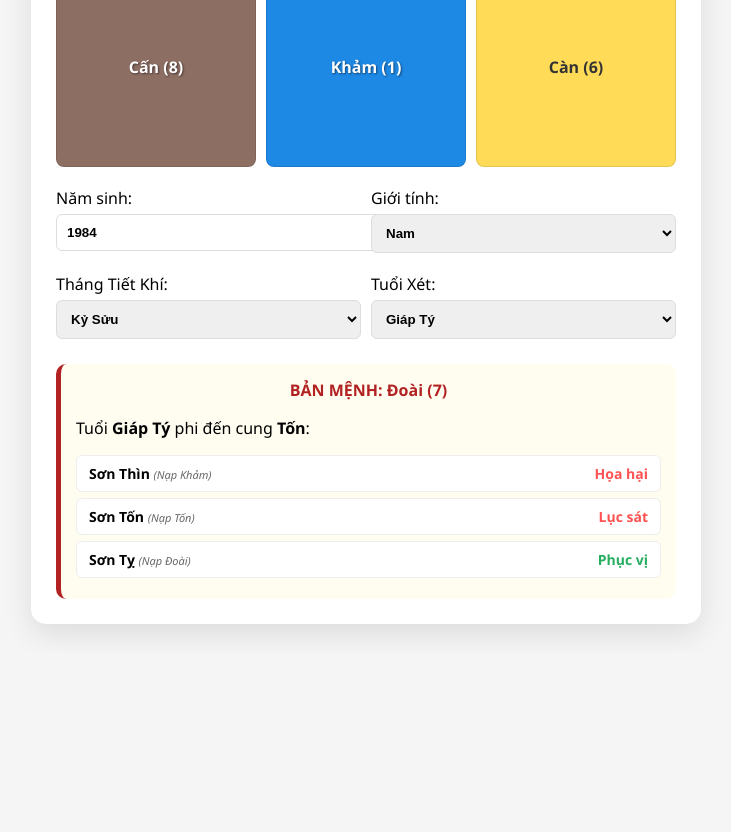
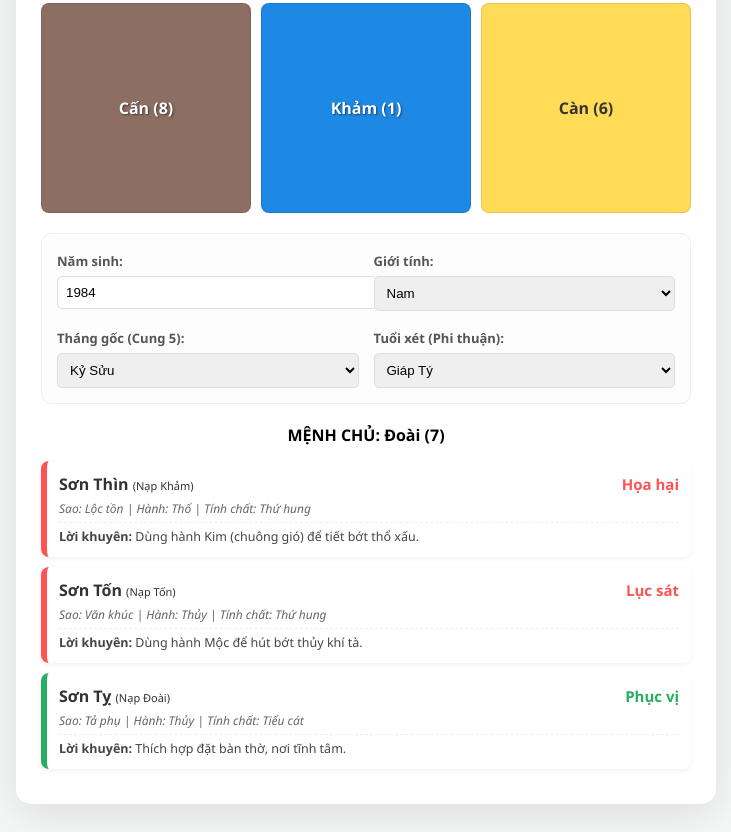
Before and after one commit to sophiemeisam/sophiemeisam.github.io, a plain HTML site: page tuoi_24son_thuan.html in a window 1280 px wide. Shown: the part 553-1385 px from the top of the page, without its empty margins (274-1005 px from the left). Before the commit the page ends 1205 px from the top, so only its background shows below. Drawn offline with Linux system fonts and the light colour scheme.

Commit message:
Update tuoi_24son_thuan.html

```diff
--- a/tuoi_24son_thuan.html
+++ b/tuoi_24son_thuan.html
@@ -2,35 +2,38 @@
 <html lang="vi">
 <head>
     <meta charset="UTF-8">
-    <title>Bát Trạch Tinh Hoa - 24 Sơn Nạp Giáp</title>
+    <title>Bát Trạch Tinh Hoa - 24 Sơn Toàn Tập</title>
     <style>
         :root {
             --color-kham: #1e88e5; --color-kim: #ffdb58; --color-tho: #8d6e63;
             --color-moc: #43a047; --color-hoa: #e91e63; --color-trung: #d4a373;
             --bad: #ff5252; --good: #27ae60;
         }
-        body { font-family: 'Segoe UI', sans-serif; background: #f5f5f5; display: flex; flex-direction: column; align-items: center; padding: 20px; }
-        .container { background: #fff; padding: 25px; border-radius: 15px; box-shadow: 0 10px 30px rgba(0,0,0,0.1); width: 620px; }
-        .grid { display: grid; grid-template-columns: repeat(3, 1fr); gap: 10px; margin: 20px 0; }
+        body { font-family: 'Segoe UI', sans-serif; background: #f4f7f6; display: flex; flex-direction: column; align-items: center; padding: 20px; }
+        .container { background: #fff; padding: 25px; border-radius: 15px; box-shadow: 0 10px 40px rgba(0,0,0,0.1); width: 650px; }
+        .header { text-align: center; color: #b22222; font-weight: bold; font-size: 22px; margin-bottom: 20px; border-bottom: 3px double #b22222; padding-bottom: 10px; }
+        .grid { display: grid; grid-template-columns: repeat(3, 1fr); gap: 10px; margin-bottom: 20px; }
         .cell { aspect-ratio: 1/1; border-radius: 8px; display: flex; flex-direction: column; align-items: center; justify-content: center; color: white; text-shadow: 1px 1px 2px rgba(0,0,0,0.5); font-weight: bold; border: 1px solid rgba(0,0,0,0.1); }
         #c4 { background: var(--color-moc); } #c9 { background: var(--color-hoa); } #c2 { background: var(--color-tho); }
         #c3 { background: var(--color-moc); } #c5 { background: var(--color-trung); border: 2px solid #d4af37; } #c7 { background: var(--color-kim); color: #333; text-shadow: none; }
         #c8 { background: var(--color-tho); } #c1 { background: var(--color-kham); } #c6 { background: var(--color-kim); color: #333; text-shadow: none; }
         .tag { font-size: 11px; padding: 3px; border-radius: 4px; width: 90%; text-align: center; background: rgba(255,255,255,0.9); color: #333; margin-top: 3px; border: 1px solid #ccc; }
-        .input-group { display: flex; gap: 10px; margin-bottom: 15px; }
-        .input-group div { flex: 1; }
-        select, input { width: 100%; padding: 10px; margin: 5px 0; border-radius: 6px; border: 1px solid #ddd; font-weight: bold; }
-        .analysis { background: #fffdf0; padding: 15px; border-radius: 10px; margin-top: 20px; border-left: 5px solid #b22222; }
-        .son-item { margin-bottom: 6px; padding: 8px 12px; border-radius: 6px; background: #fff; border: 1px solid #eee; display: flex; justify-content: space-between; align-items: center; font-size: 14px; }
-        .hung { color: var(--bad); font-weight: bold; } .cat { color: var(--good); font-weight: bold; }
-        .nap-info { font-size: 11px; color: #666; font-style: italic; }
-        .header { text-align: center; color: #b22222; font-weight: bold; font-size: 20px; margin-bottom: 20px; text-transform: uppercase; }
+        .input-box { display: grid; grid-template-columns: 1fr 1fr; gap: 15px; margin-bottom: 20px; background: #fdfdfd; padding: 15px; border-radius: 10px; border: 1px solid #eee; }
+        label { font-size: 13px; font-weight: bold; color: #555; }
+        select, input { width: 100%; padding: 8px; margin-top: 5px; border-radius: 5px; border: 1px solid #ddd; outline: none; }
+        .son-card { margin-bottom: 10px; padding: 12px; border-radius: 8px; border-left: 6px solid #ccc; background: #fff; box-shadow: 0 2px 5px rgba(0,0,0,0.05); }
+        .son-header { display: flex; justify-content: space-between; align-items: center; margin-bottom: 5px; }
+        .son-name { font-weight: bold; font-size: 16px; color: #333; }
+        .sao-name { font-weight: bold; font-size: 15px; }
+        .ngu-hanh { font-size: 12px; color: #666; font-style: italic; }
+        .advice { font-size: 12.5px; color: #444; margin-top: 5px; padding-top: 5px; border-top: 1px dashed #eee; }
+        .hung { color: var(--bad); } .cat { color: var(--good); }
     </style>
 </head>
 <body>
 
 <div class="container">
-    <div class="header">Bát Trạch 24 Sơn Tinh Hoa</div>
+    <div class="header">Bát Trạch Tinh Hoa - Nhị Thập Tứ Sơn</div>
 
     <div class="grid">
         <div class="cell" id="c4">Tốn (4)<div id="v4"></div></div>
@@ -44,16 +47,14 @@
         <div class="cell" id="c6">Càn (6)<div id="v6"></div></div>
     </div>
 
-    <div class="input-group">
+    <div class="input-box">
         <div><label>Năm sinh:</label><input type="number" id="txtNam" value="1984" onchange="run()"></div>
         <div><label>Giới tính:</label><select id="selGioiTinh" onchange="run()"><option value="nam">Nam</option><option value="nu">Nữ</option></select></div>
-    </div>
-    <div class="input-group">
-        <div><label>Tháng Tiết Khí:</label><select id="selThang" onchange="run()"></select></div>
-        <div><label>Tuổi Xét:</label><select id="selTuoi" onchange="run()"></select></div>
+        <div><label>Tháng gốc (Cung 5):</label><select id="selThang" onchange="run()"></select></div>
+        <div><label>Tuổi xét (Phi thuận):</label><select id="selTuoi" onchange="run()"></select></div>
     </div>
 
-    <div id="analysisBox" class="analysis"></div>
+    <div id="result"></div>
 </div>
 
 <script>
@@ -61,41 +62,46 @@ const hoaGiap = ["Giáp Tý","Ất Sửu","Bính Dần","Đinh Mão","Mậu Thì
 const ltx = [5, 6, 7, 8, 9, 1, 2, 3, 4];
 const tenQ = {1:"Khảm", 2:"Khôn", 3:"Chấn", 4:"Tốn", 6:"Càn", 7:"Đoài", 8:"Cấn", 9:"Ly"};
 
-// DATA MAPPING 24 SƠN THEO NẠP GIÁP BẠN CUNG CẤP
+const infoSao = {
+    "Sinh khí": {sao: "Tham lang", hanh: "Mộc", loai: "Thượng cát", advise: "Tăng cường cây xanh, hành thủy (bể cá) để sinh mộc."},
+    "Diên niên": {sao: "Vũ khúc", hanh: "Kim", loai: "Thượng cát", advise: "Dùng vật phẩm kim khí, màu trắng/vàng để trợ lực."},
+    "Thiên y": {sao: "Cự môn", hanh: "Thổ", loai: "Trung cát", advise: "Tốt cho sức khỏe, dùng gốm sứ, đá tự nhiên."},
+    "Phục vị": {sao: "Tả phụ", hanh: "Thủy", loai: "Tiểu cát", advise: "Thích hợp đặt bàn thờ, nơi tĩnh tâm."},
+    "Tuyệt mệnh": {sao: "Phá quân", hanh: "Kim", loai: "Đại hung", advise: "Cần dùng hành Hỏa (màu đỏ) hoặc Thủy để tiết chế."},
+    "Ngũ quỷ": {sao: "Liêm trinh", hanh: "Hỏa", loai: "Đại hung", advise: "Dùng hành Thổ để tiết bớt hỏa khí xấu."},
+    "Họa hại": {sao: "Lộc tồn", hanh: "Thổ", loai: "Thứ hung", advise: "Dùng hành Kim (chuông gió) để tiết bớt thổ xấu."},
+    "Lục sát": {sao: "Văn khúc", hanh: "Thủy", loai: "Thứ hung", advise: "Dùng hành Mộc để hút bớt thủy khí tà."}
+};
+
 const mappingSonQuai = {
-    1: { name: "Khảm", sons: [{s:"Nhâm", q:6}, {s:"Tý", q:1}, {s:"Quý", q:2}] },
-    2: { name: "Khôn", sons: [{s:"Mùi", q:3}, {s:"Khôn", q:2}, {s:"Thân", q:1}] },
-    3: { name: "Chấn", sons: [{s:"Giáp", q:6}, {s:"Mão", q:3}, {s:"Ất", q:2}] },
-    4: { name: "Tốn", sons: [{s:"Thìn", q:1}, {s:"Tốn", q:4}, {s:"Tỵ", q:7}] },
-    6: { name: "Càn", sons: [{s:"Tuất", q:9}, {s:"Càn", q:6}, {s:"Hợi", q:3}] },
-    7: { name: "Đoài", sons: [{s:"Canh", q:3}, {s:"Dậu", q:7}, {s:"Tân", q:4}] },
-    8: { name: "Cấn", sons: [{s:"Sửu", q:7}, {s:"Cấn", q:8}, {s:"Dần", q:9}] },
-    9: { name: "Ly", sons: [{s:"Bính", q:8}, {s:"Ngọ", q:9}, {s:"Đinh", q:7}] }
+    1: { sons: [{s:"Nhâm", q:6}, {s:"Tý", q:1}, {s:"Quý", q:2}] },
+    2: { sons: [{s:"Mùi", q:3}, {s:"Khôn", q:2}, {s:"Thân", q:1}] },
+    3: { sons: [{s:"Giáp", q:6}, {s:"Mão", q:3}, {s:"Ất", q:2}] },
+    4: { sons: [{s:"Thìn", q:1}, {s:"Tốn", q:4}, {s:"Tỵ", q:7}] },
+    6: { sons: [{s:"Tuất", q:9}, {s:"Càn", q:6}, {s:"Hợi", q:3}] },
+    7: { sons: [{s:"Canh", q:3}, {s:"Dậu", q:7}, {s:"Tân", q:4}] },
+    8: { sons: [{s:"Sửu", q:7}, {s:"Cấn", q:8}, {s:"Dần", q:9}] },
+    9: { sons: [{s:"Bính", q:8}, {s:"Ngọ", q:9}, {s:"Đinh", q:7}] }
 };
 
 const batSat = {
-    "1": {1:"Phục vị", 2:"Tuyệt mệnh", 3:"Thiên y", 4:"Sinh khí", 6:"Lục sát", 7:"Họa hại", 8:"Ngũ quỷ", 9:"Diên niên"},
-    "2": {1:"Tuyệt mệnh", 2:"Phục vị", 3:"Họa hại", 4:"Ngũ quỷ", 6:"Diên niên", 7:"Thiên y", 8:"Sinh khí", 9:"Lục sát"},
-    "3": {1:"Thiên y", 2:"Họa hại", 3:"Phục vị", 4:"Diên niên", 6:"Ngũ quỷ", 7:"Tuyệt mệnh", 8:"Lục sát", 9:"Sinh khí"},
-    "4": {1:"Sinh khí", 2:"Ngũ quỷ", 3:"Diên niên", 4:"Phục vị", 6:"Họa hại", 7:"Lục sát", 8:"Tuyệt mệnh", 9:"Thiên y"},
-    "6": {1:"Lục sát", 2:"Diên niên", 3:"Ngũ quỷ", 4:"Họa hại", 6:"Phục vị", 7:"Sinh khí", 8:"Thiên y", 9:"Tuyệt mệnh"},
-    "7": {1:"Họa hại", 2:"Thiên y", 3:"Tuyệt mệnh", 4:"Lục sát", 6:"Sinh khí", 7:"Phục vị", 8:"Diên niên", 9:"Ngũ quỷ"},
-    "8": {1:"Ngũ quỷ", 2:"Sinh khí", 3:"Lục sát", 4:"Tuyệt mệnh", 6:"Thiên y", 7:"Diên niên", 8:"Phục vị", 9:"Họa hại"},
-    "9": {1:"Diên niên", 2:"Lục sát", 3:"Sinh khí", 4:"Thiên y", 6:"Tuyệt mệnh", 7:"Ngũ quỷ", 8:"Họa hại", 9:"Phục vị"}
+    "1": {1:1, 2:5, 3:3, 4:1, 6:8, 7:7, 8:6, 9:2}, // Tương đương ma trận Du Niên
+    "7": {1:7, 2:3, 3:5, 4:8, 6:1, 7:4, 8:2, 9:6} // Ví dụ Đoài 7
 };
-
-// ... Data cung phi (giữ nguyên chuẩn phong thủy)
-const dataCungPhi = { 1984: {nam: 7, nu: 8} /* ... thêm các năm khác ở đây */ };
-for(let y=1924; y<=2043; y++) {
-    if(!dataCungPhi[y]) {
-        let s = Math.floor(y/100); let n = y%100;
-        let m = (100-n)%9; if(m===0) m=9; // Nam
-        let f = (n+5)%9; if(f===0) f=9; // Nữ (đơn giản hóa)
-        // Lưu ý: Đây là công thức tính nhanh, trong thực tế nên dùng bảng tra như code cũ để chính xác tuyệt đối cung 5 Nam->2, Nữ->8
-    }
-}
-// Để đảm bảo chính xác, mình dùng bảng tra trực tiếp cho các năm phổ biến
-const tableCungPhi = {1984:{nam:7,nu:8}, 1983:{nam:8,nu:7}, 1982:{nam:9,nu:6}, 1985:{nam:6,nu:9}};
+// Logic ma trận rút gọn cho dễ code
+const getSao = (m, q) => {
+    const matrix = {
+        1: {1:"Phục vị", 2:"Tuyệt mệnh", 3:"Thiên y", 4:"Sinh khí", 6:"Lục sát", 7:"Họa hại", 8:"Ngũ quỷ", 9:"Diên niên"},
+        2: {1:"Tuyệt mệnh", 2:"Phục vị", 3:"Họa hại", 4:"Ngũ quỷ", 6:"Diên niên", 7:"Thiên y", 8:"Sinh khí", 9:"Lục sát"},
+        3: {1:"Thiên y", 2:"Họa hại", 3:"Phục vị", 4:"Diên niên", 6:"Ngũ quỷ", 7:"Tuyệt mệnh", 8:"Lục sát", 9:"Sinh khí"},
+        4: {1:"Sinh khí", 2:"Ngũ quỷ", 3:"Diên niên", 4:"Phục vị", 6:"Họa hại", 7:"Lục sát", 8:"Tuyệt mệnh", 9:"Thiên y"},
+        6: {1:"Lục sát", 2:"Diên niên", 3:"Ngũ quỷ", 4:"Họa hại", 6:"Phục vị", 7:"Sinh khí", 8:"Thiên y", 9:"Tuyệt mệnh"},
+        7: {1:"Họa hại", 2:"Thiên y", 3:"Tuyệt mệnh", 4:"Lục sát", 6:"Sinh khí", 7:"Phục vị", 8:"Diên niên", 9:"Ngũ quỷ"},
+        8: {1:"Ngũ quỷ", 2:"Sinh khí", 3:"Lục sát", 4:"Tuyệt mệnh", 6:"Thiên y", 7:"Diên niên", 8:"Phục vị", 9:"Họa hại"},
+        9: {1:"Diên niên", 2:"Lục sát", 3:"Sinh khí", 4:"Thiên y", 6:"Tuyệt mệnh", 7:"Ngũ quỷ", 8:"Họa hại", 9:"Phục vị"}
+    };
+    return matrix[m][q];
+};
 
 function init() {
     const sT = document.getElementById('selThang');
@@ -107,35 +113,42 @@ function init() {
 
 function run() {
     for(let i=1; i<=9; i++) if(document.getElementById('v'+i)) document.getElementById('v'+i).innerHTML = "";
-
-    // Lấy mệnh (Ví dụ mặc định Đoài 7 nếu không có trong bảng tra)
     const nam = parseInt(document.getElementById('txtNam').value);
     const gt = document.getElementById('selGioiTinh').value;
-    // Tạm thời fix cứng logic cung phi chuẩn cho ví dụ 1984
-    let menh = (nam === 1984) ? (gt === 'nam' ? 7 : 8) : 7;
+
+    // Tính Cung Phi chuẩn (Nam/Nữ)
+    let n = nam % 100;
+    let menh = 0;
+    if(gt==='nam') { menh = (100 - n) % 9; if(menh===0) menh=9; if(menh===5) menh=2; }
+    else { menh = (n + 5) % 9; if(menh===0) menh=9; if(menh===5) menh=8; }
 
     const thang = document.getElementById('selThang').value;
     const tuoi = document.getElementById('selTuoi').value;
-    let buoc = (hoaGiap.indexOf(tuoi) - hoaGiap.indexOf(thang) + 60) % 60;
-    let cungDich = ltx[buoc % 9];
+    let jump = (hoaGiap.indexOf(tuoi) - hoaGiap.indexOf(thang) + 60) % 60;
+    let cungDich = ltx[jump % 9];
 
     document.getElementById('v'+cungDich).innerHTML = `<div class="tag">${tuoi}</div>`;
     document.getElementById('v5').innerHTML += `<div class="tag">Gốc: ${thang}</div>`;
 
-    let html = `<div style="text-align:center; font-weight:bold; color:#b22222; margin-bottom:10px;">BẢN MỆNH: ${tenQ[menh]} (${menh})</div>`;
-    html += `<p>Tuổi <b>${tuoi}</b> phi đến cung <b>${tenQ[cungDich]}</b>:</p>`;
+    let html = `<div style="text-align:center; margin-bottom:15px;"><b>MỆNH CHỦ: ${tenQ[menh]} (${menh})</b></div>`;
 
     if(mappingSonQuai[cungDich]) {
         mappingSonQuai[cungDich].sons.forEach(item => {
-            let sao = batSat[menh][item.q];
-            let hung = ["Tuyệt mệnh", "Ngũ quỷ", "Họa hại", "Lục sát"].includes(sao);
-            html += `<div class="son-item">
-                <div><b>Sơn ${item.s}</b> <span class="nap-info">(Nạp ${tenQ[item.q]})</span></div>
-                <div class="${hung?'hung':'cat'}">${sao}</div>
-            </div>`;
+            let tenSao = getSao(menh, item.q);
+            let d = infoSao[tenSao];
+            let isBad = ["Tuyệt mệnh", "Ngũ quỷ", "Họa hại", "Lục sát"].includes(tenSao);
+            html += `
+                <div class="son-card" style="border-left-color: ${isBad?'#ff5252':'#27ae60'}">
+                    <div class="son-header">
+                        <span class="son-name">Sơn ${item.s} <small style="font-weight:normal; font-size:11px">(Nạp ${tenQ[item.q]})</small></span>
+                        <span class="sao-name ${isBad?'hung':'cat'}">${tenSao}</span>
+                    </div>
+                    <div class="ngu-hanh">Sao: ${d.sao} | Hành: ${d.hanh} | Tính chất: ${d.loai}</div>
+                    <div class="advice"><b>Lời khuyên:</b> ${d.advise}</div>
+                </div>`;
         });
     }
-    document.getElementById('analysisBox').innerHTML = html;
+    document.getElementById('result').innerHTML = html;
 }
 window.onload = init;
 </script>
```
